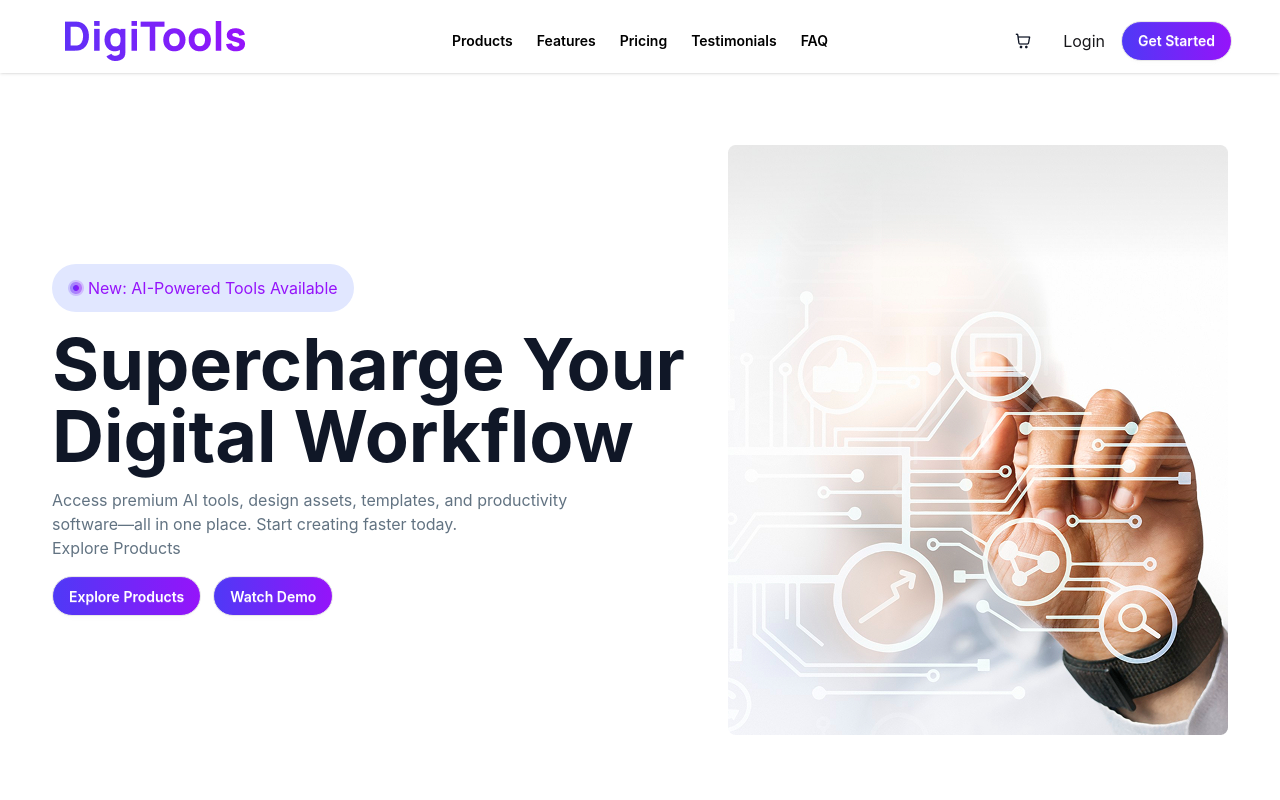
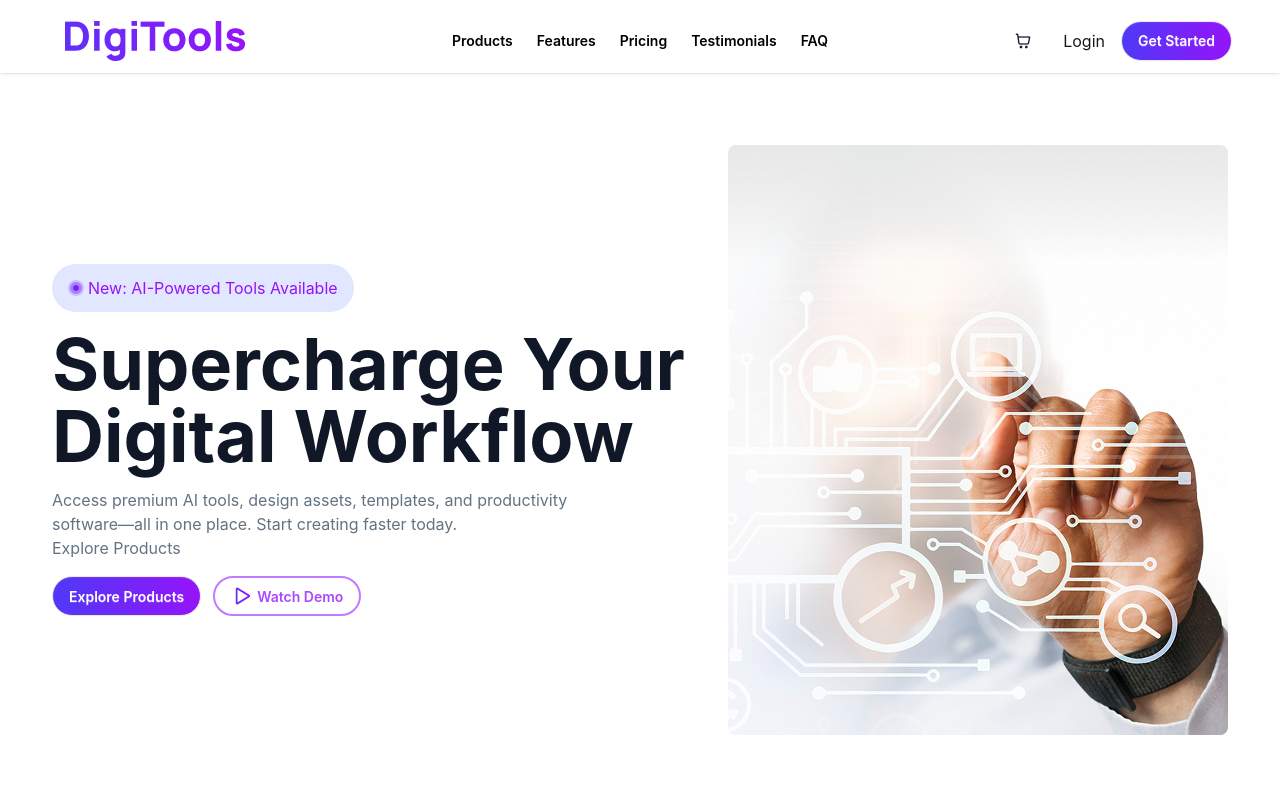
Before and after one commit to ryousufrahman/digi-tools-platform, a React (Vite) app: page / in a window 1280 px wide. Shown: the top 800 px of the page. Built offline with nearby package versions, Linux system fonts and the light colour scheme.

Commit message:
fixed the button outline

```diff
--- a/src/Components/Hero.jsx
+++ b/src/Components/Hero.jsx
@@ -1,6 +1,7 @@
 import React from "react";
 import heroImg from "../assets/banner.png";
 import circle from "../assets/circle.png";
+import play from '../assets/Play.png'
 
 const Hero = () => {
   return (
@@ -24,7 +25,8 @@ const Hero = () => {
           </p>
           <div className="hero-button flex flex-col  gap-3 sm:flex-row">
             <button className="btn bg-[linear-gradient(90deg,#4F39F6_0%,#891AF9_83%,#9514FA_100%)] text-white rounded-full">Explore Products</button>
-            <button className="btn bg-[linear-gradient(90deg,#4F39F6_0%,#891AF9_83%,#9514FA_100%)] text-white  rounded-full">Watch Demo</button>
+            <button className="btn btn-outline  text-purple-500 border-2 border-purple-400  rounded-full">
+              <img src={play} alt="" />Watch Demo</button>
 
           </div>
         </div>
```
Also changed, not shown: 1 other file (tests, documents, lock files or other folders).
